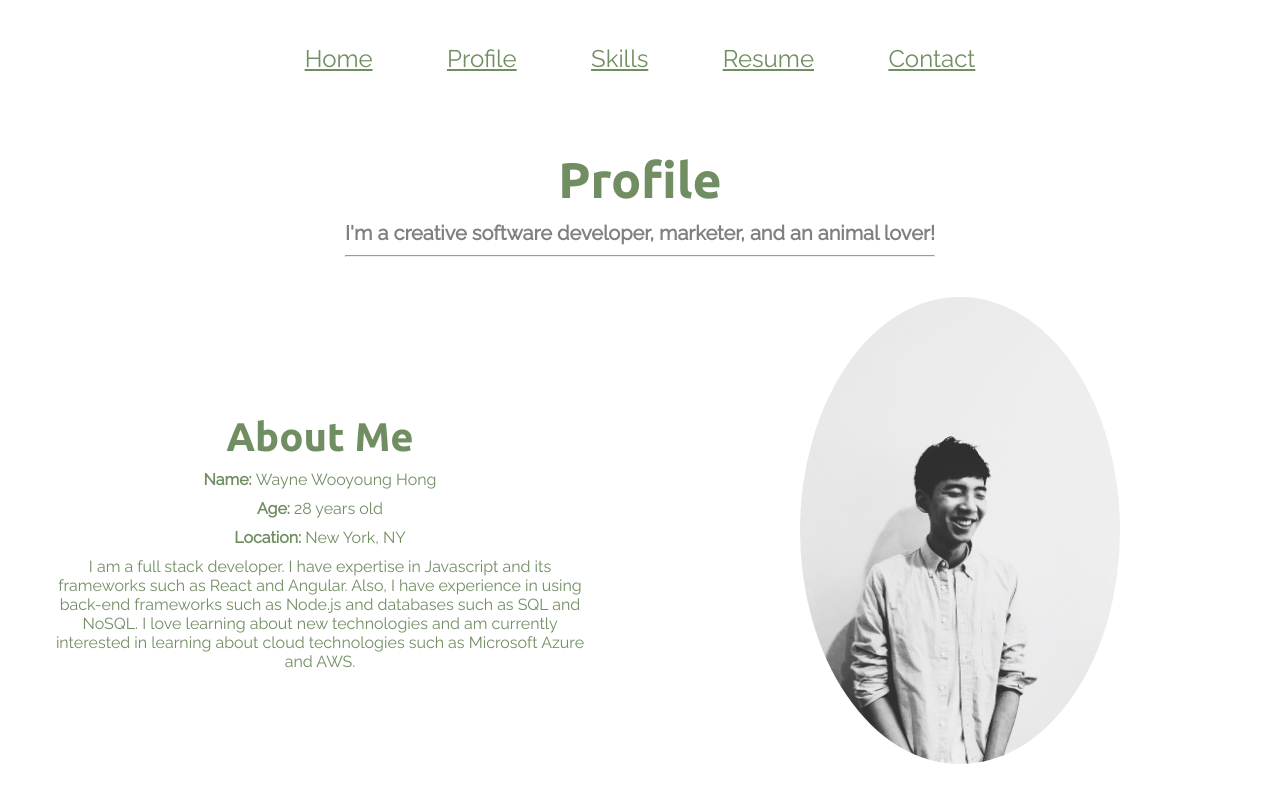
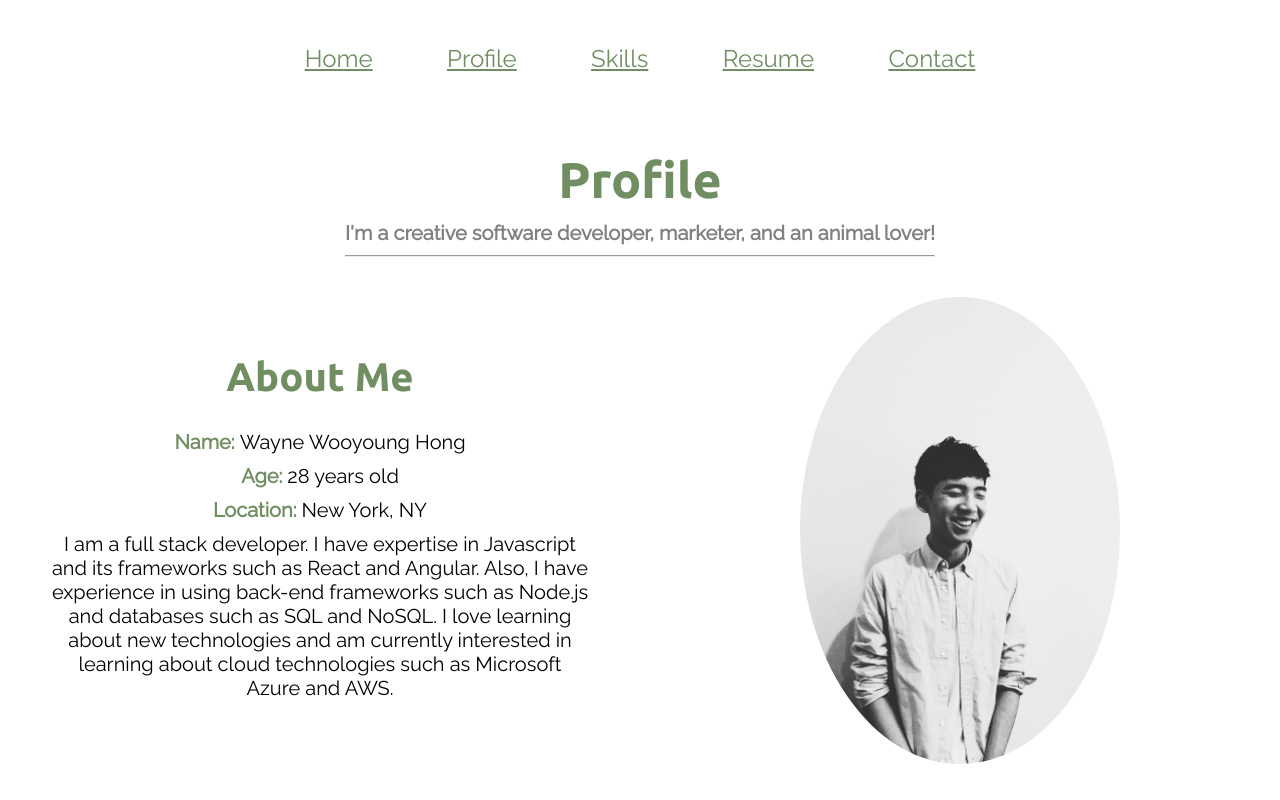
Before and after one commit to wooyounghong/portfolio, a React (Create React App) app in the folder client/: page /profile in a window 1280 px wide. Built offline with nearby package versions, Linux system fonts and the light colour scheme.

Commit message:
updated image siing, resized font and fontColor

```diff
--- a/client/src/components/AboutMe.js
+++ b/client/src/components/AboutMe.js
@@ -6,15 +6,18 @@ const AboutMe = () => (
     <div className="about-me-items">
       <div className="about-me-header">About Me</div>
       <div className="about-me-description">
-        <strong>Name: </strong> Wayne Wooyoung Hong
+        <strong>Name: </strong>{' '}
+        <span className="about-me-font-description">Wayne Wooyoung Hong</span>
       </div>
       <div className="about-me-description">
-        <strong>Age: </strong> 28 years old
+        <strong>Age: </strong>{' '}
+        <span className="about-me-font-description">28 years old</span>
       </div>
       <div className="about-me-description">
-        <strong>Location: </strong> New York, NY
+        <strong>Location: </strong>{' '}
+        <span className="about-me-font-description">New York, NY</span>
       </div>
-      <div className="about-me-description">
+      <div className="about-me-description about-me-font-description">
         I am a full stack developer. I have expertise in Javascript and its
         frameworks such as React and Angular. Also, I have experience in using
         back-end frameworks such as Node.js and databases such as SQL and NoSQL.
--- a/client/src/components/css/AboutMe.css
+++ b/client/src/components/css/AboutMe.css
@@ -21,11 +21,15 @@
 }
 
 .about-me-header {
-  margin-top: 30px;
+  margin-bottom: 30px;
   font-family: 'Ubuntu', Helvetica, Arial, sans-serif;
   font-size: 40px;
 }
 
 .about-me-description {
   margin: 10px 50px;
+  font-size: 20px;
 }
+.about-me-font-description {
+  color: black;
+}
```
